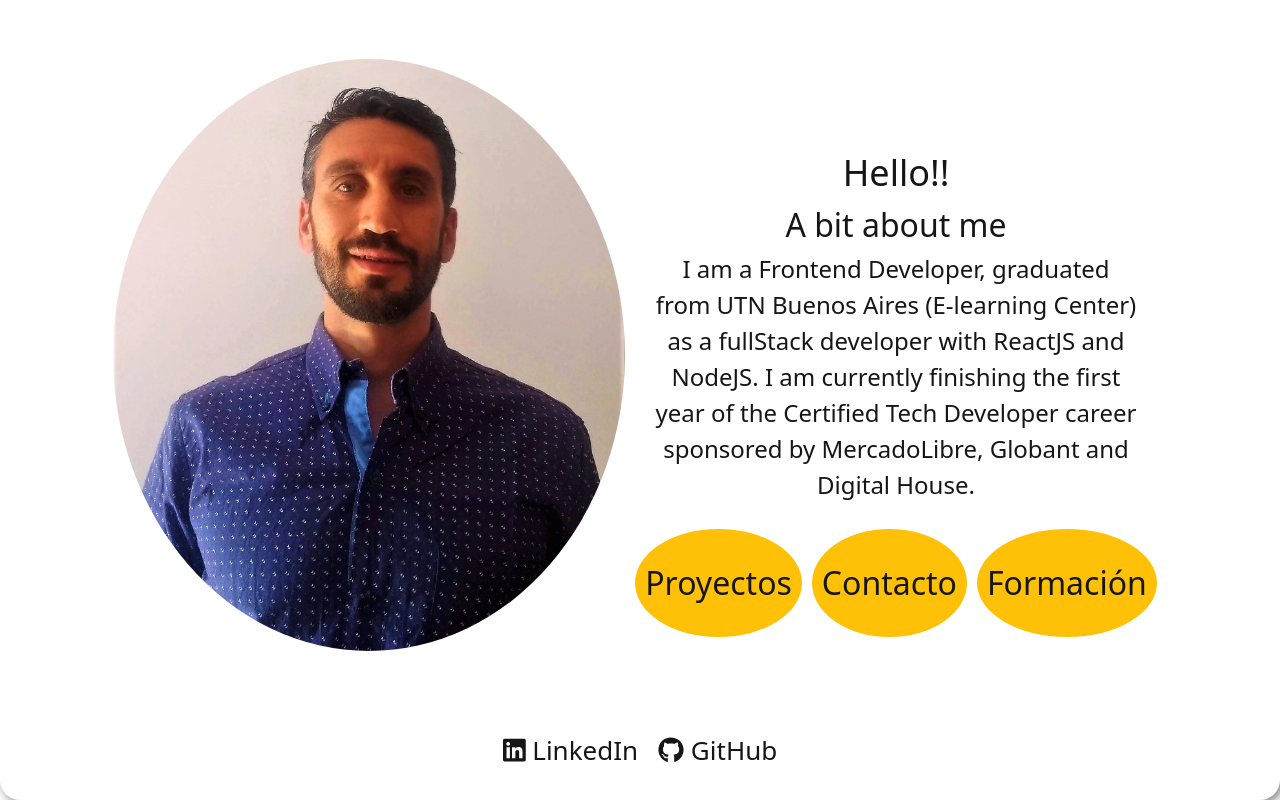
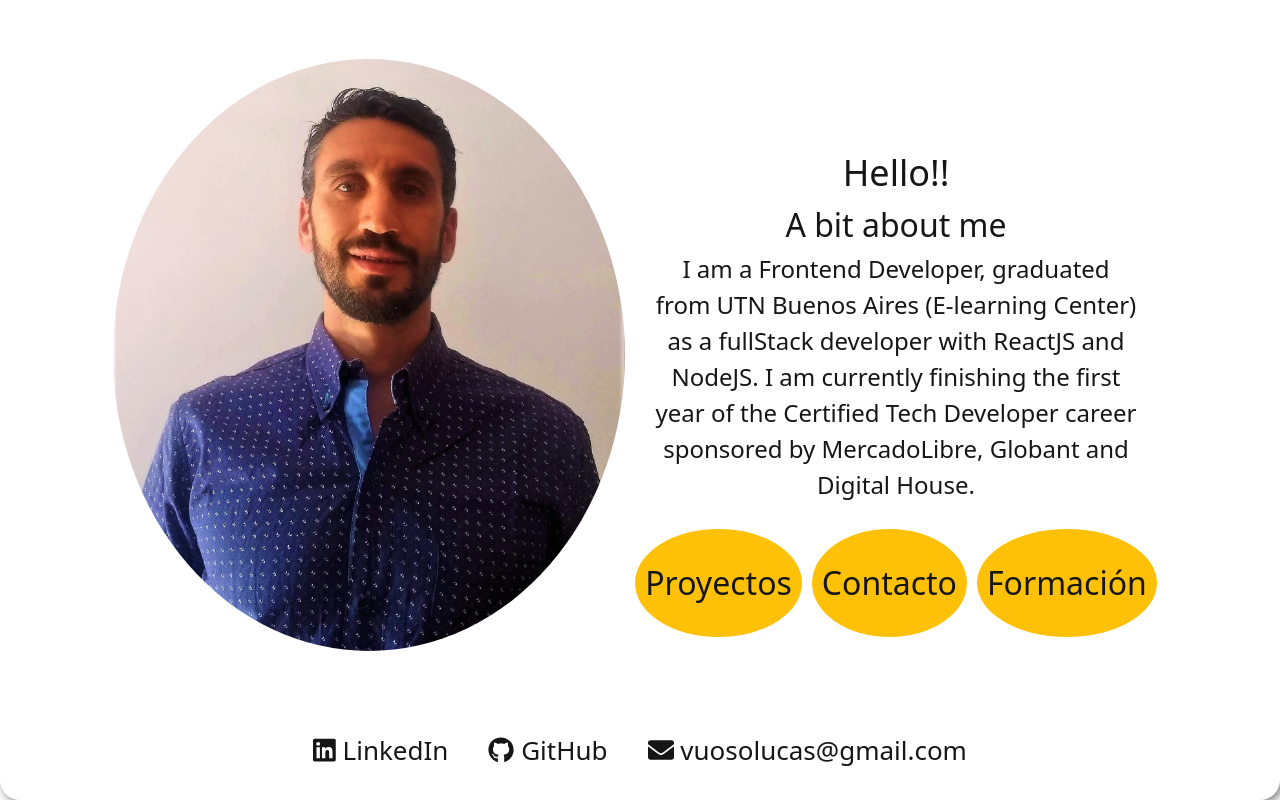
Before and after one commit to vuoso-l/portfolio_react, a React (Create React App) app: page / in a window 1280 px wide. Shown: the part 492-1292 px from the top of the page. Built offline with nearby package versions, Linux system fonts and the light colour scheme.

Commit message:
feat: updated footer

```diff
--- a/src/components/Footer.jsx
+++ b/src/components/Footer.jsx
@@ -1,5 +1,5 @@
 import React, { useContext } from "react";
-import { imgGithub, imgLinkedin } from "../styleAux/fontAwesoneIcon";
+import { imgEmail, imgGithub, imgLinkedin } from "../styleAux/fontAwesoneIcon";
 import { FooterStyle } from "../stylesComponents/FooterStyle";
 import ThemeContext from "../context/ThemeContext";
 
@@ -17,6 +17,7 @@ const Footer = () => {
       <a href="https://github.com/vuoso-l/" target="_blank" rel="noreferrer">
         {imgGithub} GitHub
       </a>
+      <p>{imgEmail} vuosolucas@gmail.com</p>
     </FooterStyle>
   );
 };
--- a/src/styleAux/fontAwesoneIcon.js
+++ b/src/styleAux/fontAwesoneIcon.js
@@ -1,8 +1,13 @@
-import { FontAwesomeIcon } from '@fortawesome/react-fontawesome';
-import { faLinkedin, faGithub } from '@fortawesome/free-brands-svg-icons'
-import { faMoon, faSun } from '@fortawesome/free-solid-svg-icons';
+import { FontAwesomeIcon } from "@fortawesome/react-fontawesome";
+import { faLinkedin, faGithub } from "@fortawesome/free-brands-svg-icons";
+import { faMoon, faSun, faEnvelope } from "@fortawesome/free-solid-svg-icons";
 
-export const imgSun = <FontAwesomeIcon style={{color: "yellow"}} icon={faSun} />
-export const imgMoon = <FontAwesomeIcon style={{color: "white"}} icon={faMoon} />
-export const imgLinkedin = <FontAwesomeIcon icon={faLinkedin} />
-export const imgGithub = <FontAwesomeIcon icon={faGithub} />
+export const imgSun = (
+  <FontAwesomeIcon style={{ color: "yellow" }} icon={faSun} />
+);
+export const imgMoon = (
+  <FontAwesomeIcon style={{ color: "white" }} icon={faMoon} />
+);
+export const imgLinkedin = <FontAwesomeIcon icon={faLinkedin} />;
+export const imgGithub = <FontAwesomeIcon icon={faGithub} />;
+export const imgEmail = <FontAwesomeIcon icon={faEnvelope} />;
--- a/src/styleAux/theme.js
+++ b/src/styleAux/theme.js
@@ -13,7 +13,7 @@ export const color = {
   bgLightButton: "#161616",
   bgDarkButton: "aliceblue",
   buttonHover: "radial-gradient(rgb(61, 61, 240), #3f87a6)",
-  aFooter: "radial-gradient(rgb(61, 61, 240), #3f87a6)",
+  aFooter: "#3f87a6",
   bgNavigationHome: "#ffc107",
 };
 
--- a/src/stylesComponents/FooterStyle.js
+++ b/src/stylesComponents/FooterStyle.js
@@ -7,12 +7,18 @@ const FooterStyle = styled.footer`
   width: 100%;
   max-width: 100%;
   a {
-    padding: 10px;
+    padding: 10px 20px;
     color: ${({ theme }) =>
       theme === "light" ? color.titleLightCard : color.titleDarkCard};
     &:hover {
       color: ${color.aFooter};
     }
+  }
+  p {
+    padding: 10px 20px;
+    margin: 0px;
+    color: ${({ theme }) =>
+      theme === "light" ? color.titleLightCard : color.titleDarkCard};
   }
   @media ${device.tablet} {
     flex-direction: row;
```
